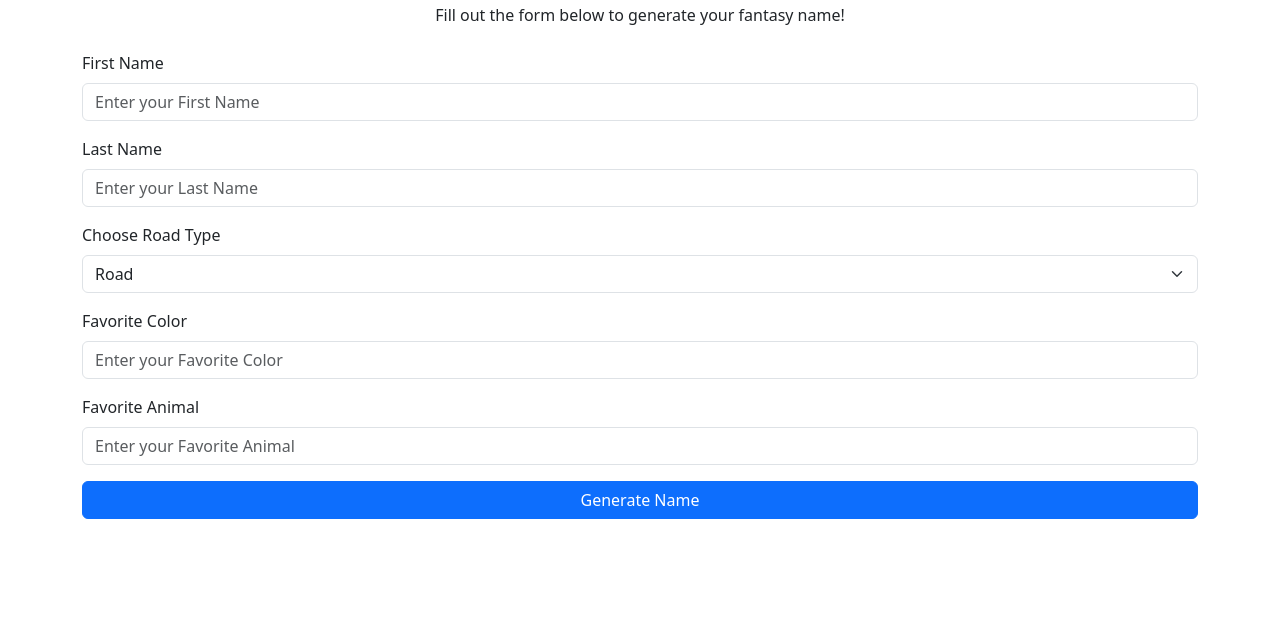
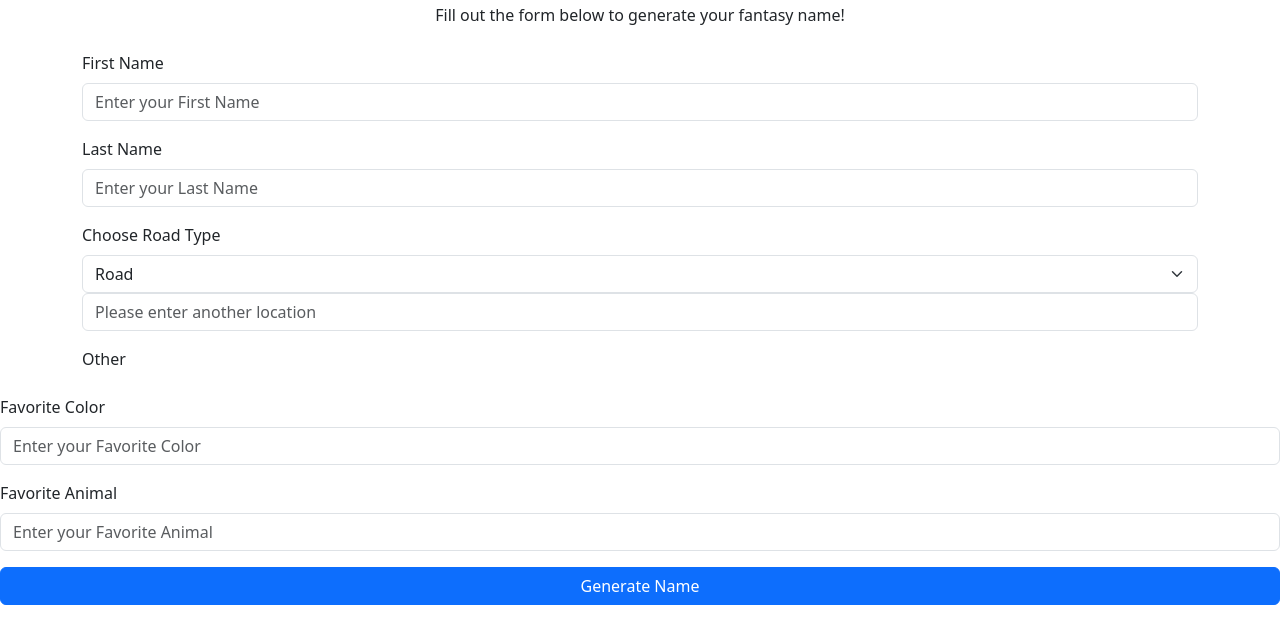
Before and after one commit to athebest36521/namegenerator, a plain HTML site: page index.html in a window 1280 px wide. Shown: the part 53-696 px from the top of the page. Drawn offline with nearby package versions, Linux system fonts and the light colour scheme.

Commit message:
fixing...

```diff
--- a/index.html
+++ b/index.html
@@ -41,7 +41,10 @@
                         <option value="street">Street</option>
                         <option value="ave">Avenue</option>
                         <option value="court">Court</option>
-                        <option value="other">Other</option>
+                        <option value="other"><div class="mb-3">
+                            <label for="other" class="form-label"></label>
+                            <input type="text" class="form-control" id="lastname" placeholder="Please enter another location" required />
+                        </div>Other </option>
                     </select>
                 </div>
                 <div class="mb-3">
```
